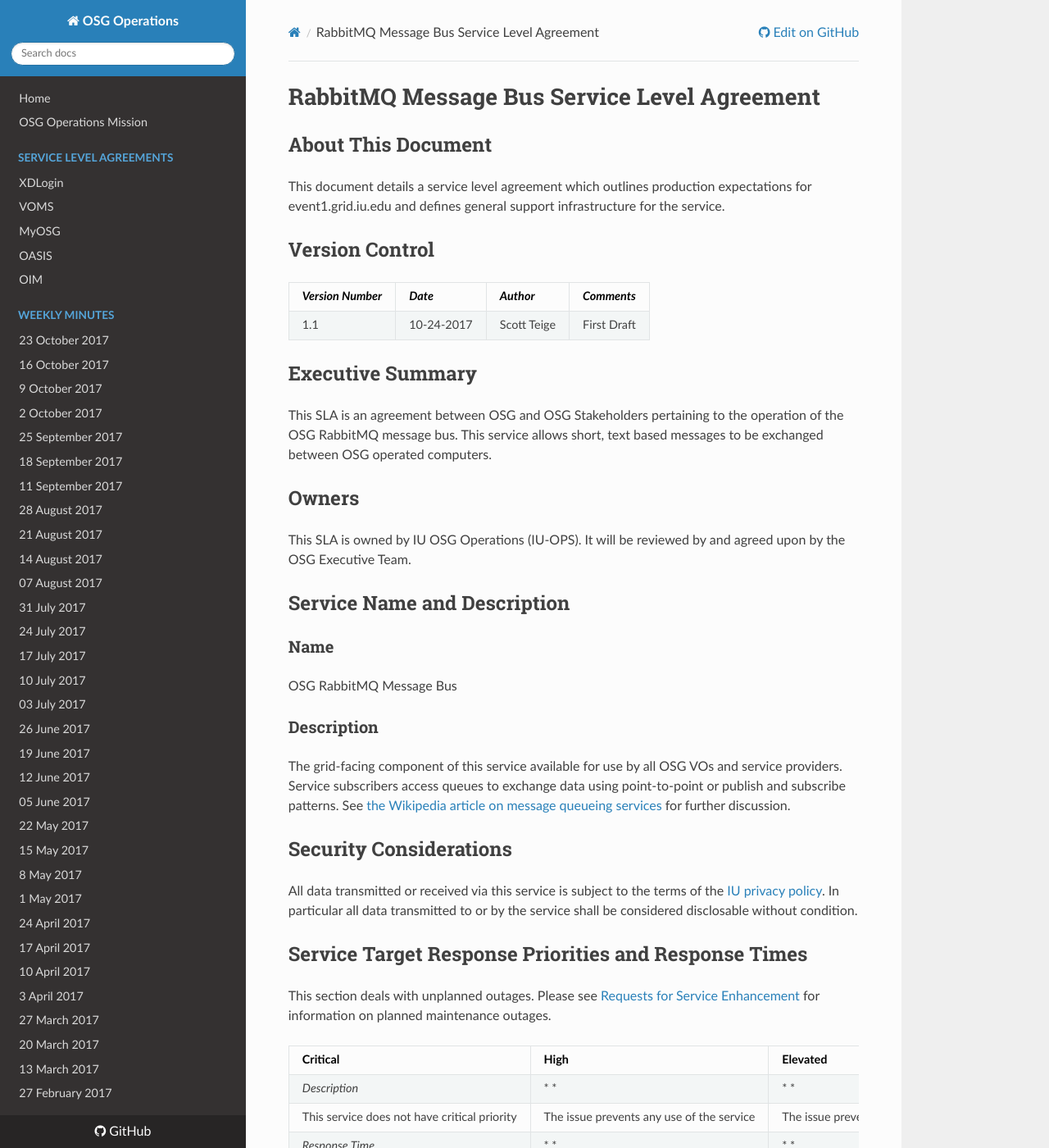
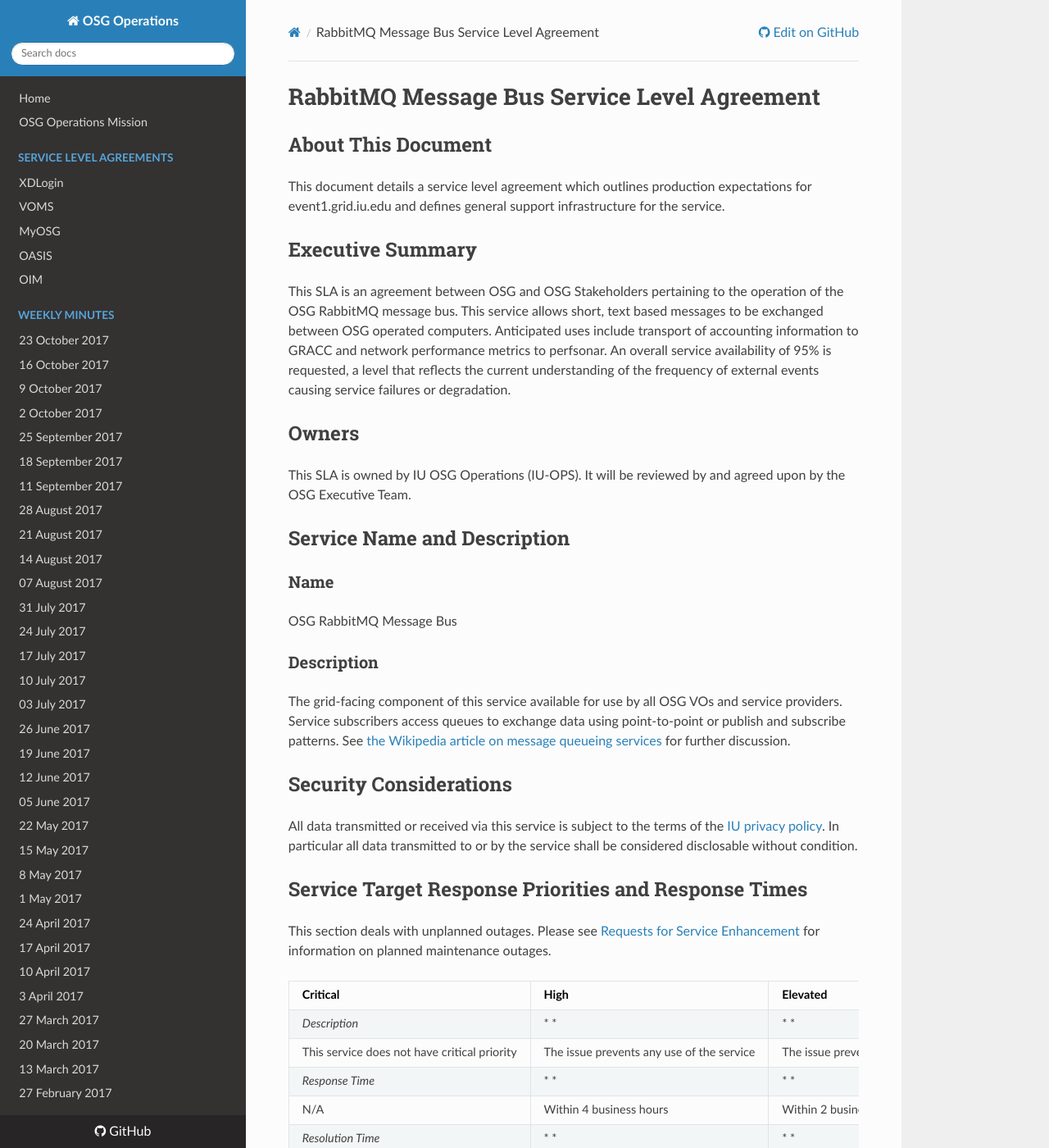
Before and after one commit to osg-htc/operations, an MkDocs documentation site: the page built from docs/SLA/event.md, in a window 1280 px wide and 1400 px high. Shown: the whole window at 82% size. Built offline with MkDocs 1.6.1, drawn with Linux system fonts in a browser that asks for light colours; nearby versions of some CDN libraries; old or Windows-style settings are respelled for this version of MkDocs; some of the changed text lies outside the part shown.

Commit message:
Update event.md

```diff
--- a/docs/SLA/event.md
+++ b/docs/SLA/event.md
@@ -3,15 +3,13 @@
 ## About This Document
 This document details a service level agreement which outlines production expectations for event1.grid.iu.edu and defines general support infrastructure for the service.
 
-## Version Control
-| *Version Number* | *Date* | *Author* | *Comments* |
-| ---------------- | ------ | -------- | ---------- |
-| 1.1 | 10-24-2017 | Scott Teige | First Draft |
 
 
 ## Executive Summary
 This SLA is an agreement between OSG and OSG Stakeholders pertaining to the operation of the OSG RabbitMQ message bus.
-This service allows short, text based messages to be exchanged between OSG operated computers.
+This service allows short, text based messages to be exchanged between OSG operated computers. Anticipated uses include
+transport of accounting information to GRACC and network performance metrics to perfsonar. An overall service availability
+of 95% is requested, a level that reflects the current understanding of the frequency of external events causing service failures or degradation.
 
 ## Owners
 This SLA is owned by IU OSG Operations (IU-OPS). It will be reviewed by and agreed upon by the OSG Executive Team.
@@ -45,6 +43,12 @@
 | N/A| Within One Business Day | The maximum acceptable resolution time is five (5) business days | The maximum acceptable resolution time is ten (10) business days |
 | *Escalates Every* | * * | * * | * * |
 | N/A | Two Days | Five Days | Ten Days |
+
+| *Outage Type* | *Description | *Response Time* | *Resolution Time* | *Escalation Rate* |
+| Critical | This service does not have critical priority | Within 4 business hours | 2 business days  | 2 business days |
+| High     | The issue prevents any use of the service    | Within 2 business days  | 5 business days  | 5 business days |
+| Elevated | The issue prevents some acceptable uses      | Within 5 business days  | 10 business days | 10 business days |
+| Normal   | The issue causes degraded performance        | Within 10 business days | 30 business days | 30 business days |
 
 ## Escalation Contacts
 
```
Also changed, not shown: other parts of docs/SLA/event.md (+5 -0 lines).
